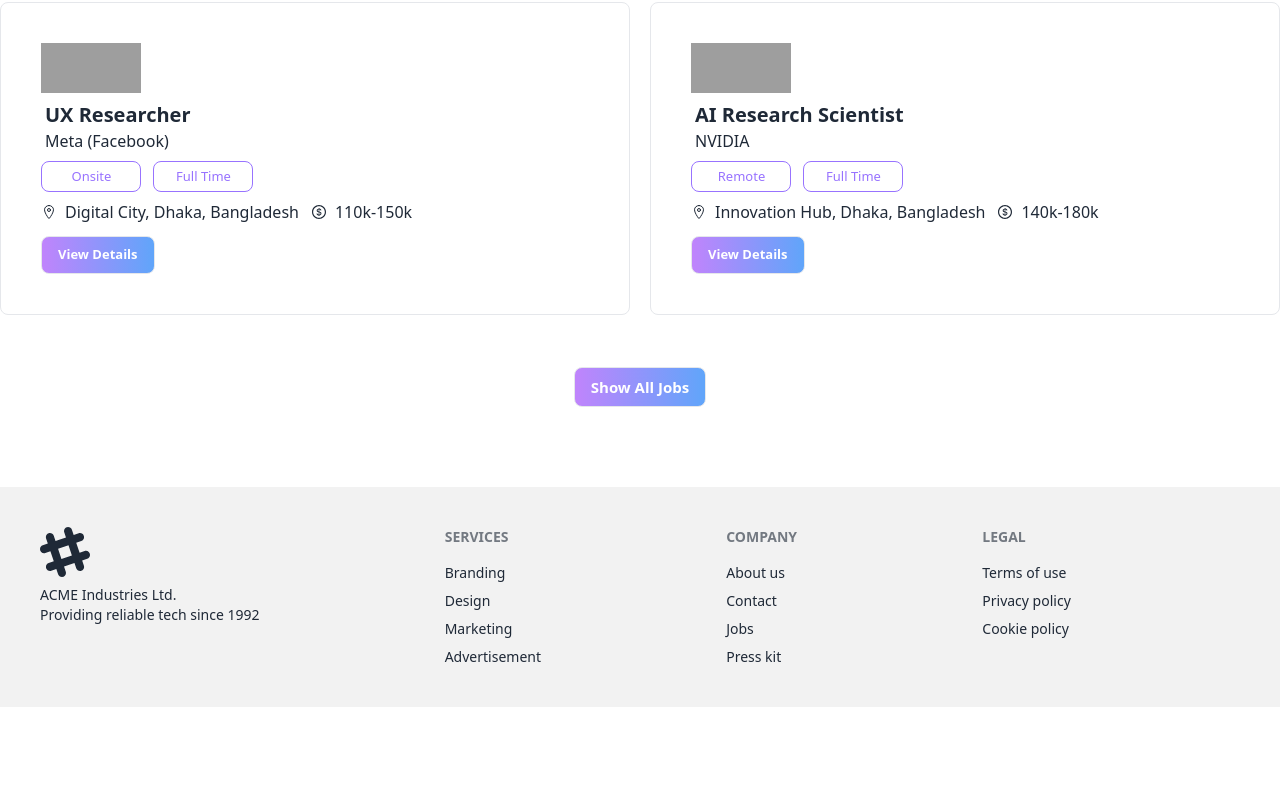
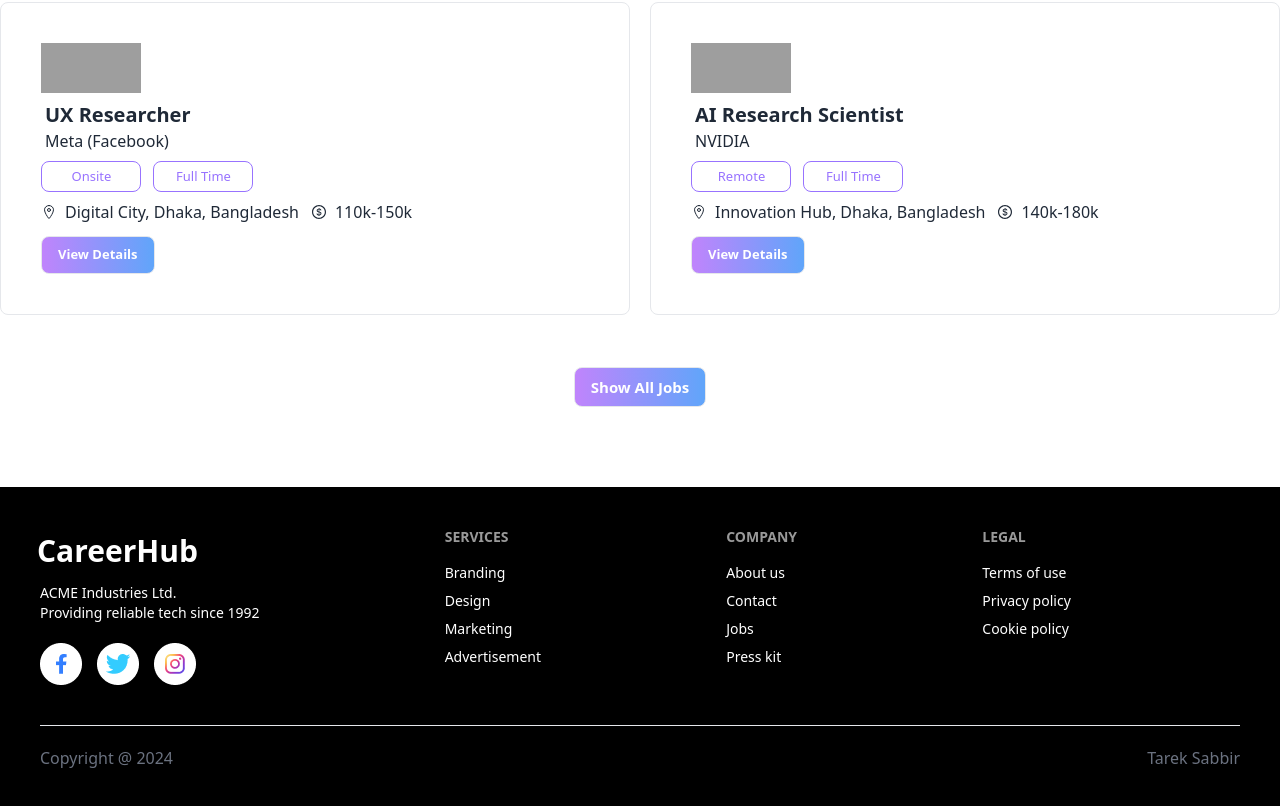
Before and after one commit to tareksabbir/Careerhub, a React (Vite) app: page / in a window 1280 px wide. Shown: the part 2013-2819 px from the top of the page. Before the commit the page ends 2720 px from the top, so only its background shows below. Built offline with nearby package versions, Linux system fonts and the light colour scheme; grey boxes are pictures that could not be loaded.

Commit message:
footer update

```diff
--- a/src/Components/Footer/Footer.jsx
+++ b/src/Components/Footer/Footer.jsx
@@ -1,24 +1,21 @@
+import { Link } from "react-router-dom";
+import social from "../../assets/icons/social.png";
+
 const Footer = () => {
   return (
-    <footer className="p-10 bg-base-200 text-base-content">
-      <div className="container mx-auto footer">
+    <footer className="p-10 text-white bg-black bg-">
+      <div className="container mx-auto">
+        <div className="mb-10 footer">
           <aside>
-          <svg
-            width="50"
-            height="50"
-            viewBox="0 0 24 24"
-            xmlns="http://www.w3.org/2000/svg"
-            fillRule="evenodd"
-            clipRule="evenodd"
-            className="fill-current"
-          >
-            <path d="M22.672 15.226l-2.432.811.841 2.515c.33 1.019-.209 2.127-1.23 2.456-1.15.325-2.148-.321-2.463-1.226l-.84-2.518-5.013 1.677.84 2.517c.391 1.203-.434 2.542-1.831 2.542-.88 0-1.601-.564-1.86-1.314l-.842-2.516-2.431.809c-1.135.328-2.145-.317-2.463-1.229-.329-1.018.211-2.127 1.231-2.456l2.432-.809-1.621-4.823-2.432.808c-1.355.384-2.558-.59-2.558-1.839 0-.817.509-1.582 1.327-1.846l2.433-.809-.842-2.515c-.33-1.02.211-2.129 1.232-2.458 1.02-.329 2.13.209 2.461 1.229l.842 2.515 5.011-1.677-.839-2.517c-.403-1.238.484-2.553 1.843-2.553.819 0 1.585.509 1.85 1.326l.841 2.517 2.431-.81c1.02-.33 2.131.211 2.461 1.229.332 1.018-.21 2.126-1.23 2.456l-2.433.809 1.622 4.823 2.433-.809c1.242-.401 2.557.484 2.557 1.838 0 .819-.51 1.583-1.328 1.847m-8.992-6.428l-5.01 1.675 1.619 4.828 5.011-1.674-1.62-4.829z"></path>
-          </svg>
+            <Link to={"/"} className="md:text-3xl btn btn-ghost ml-[-20px]">
+              CareerHub
+            </Link>
             <p>
               ACME Industries Ltd.
               <br />
               Providing reliable tech since 1992
             </p>
+            <img src={social} className="mt-3" alt="" />
           </aside>
           <nav>
             <h6 className="footer-title">Services</h6>
@@ -40,7 +37,12 @@
             <a className="link link-hover">Privacy policy</a>
             <a className="link link-hover">Cookie policy</a>
           </nav>
-
+        </div>
+        <hr />
+        <div className="flex justify-between mt-5 mb-5 text-gray-500">
+          <p>Copyright @ 2024 </p>
+          <p>Tarek Sabbir</p>
+        </div>
       </div>
     </footer>
   );
--- a/src/Components/Header/Header.jsx
+++ b/src/Components/Header/Header.jsx
@@ -57,7 +57,7 @@
               {links}
             </ul>
           </div>
-          <a className="md:text-3xl btn btn-ghost">CareerHub</a>
+          <Link to={"/"} className="md:text-3xl btn btn-ghost">CareerHub</Link>
         </div>
         <div className="hidden navbar-center lg:flex">
           <ul className="px-1 menu menu-horizontal">{links}</ul>
```
Lines whose indentation alone changed are shown as unchanged.
